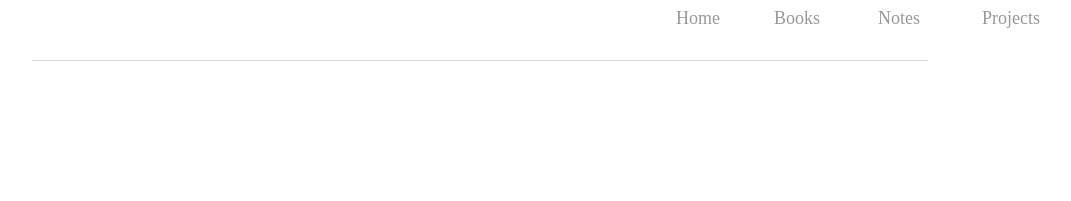
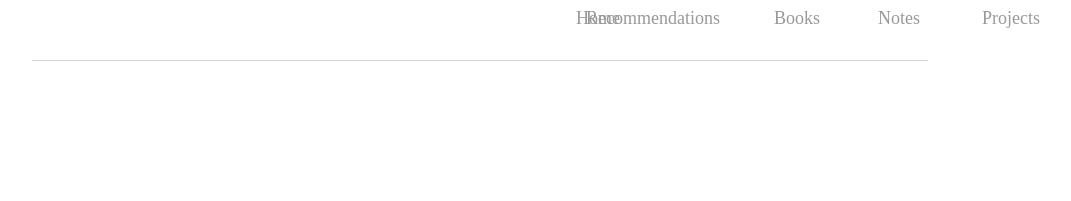
Before and after one commit to scryptive/personal, a Jekyll site: the page built from index.html, in a window 1280 px wide. Shown: the top 201 px of the page, without its empty margins (160-1231 px from the left). Built offline with Jekyll 4.4.1, drawn with Linux system fonts in a browser that asks for light colours.

Commit message:
Update default.html

```diff
--- a/_layouts/default.html
+++ b/_layouts/default.html
@@ -34,10 +34,17 @@
     font-size: 18px;
 }
 
+.topleft {
+    position: absolute;
+    top: 8px;
+    right: 400px;
+    font-size: 18px;
+}
+
 .middleleft {
     position: absolute;
     top: 8px;
-    right: 400px;
+    right: 500px;
     font-size: 18px;
 }
 
@@ -56,6 +63,7 @@
   <div class="topright"><a href="https://scryptive.github.io/planet-fred/projects/">Projects</a></div>
   <div class="middleright"><a href="https://scryptive.github.io/planet-fred/notes/">Notes</a></div>
   <div class="middlemiddle"><a href="https://scryptive.github.io/planet-fred/books/">Books</a></div>
+  <div class="topleft"><a href="https://scryptive.github.io/planet-fred/recommendations">Recommendations</a></div>
   <div class="middleleft"><a href="https://scryptive.github.io/planet-fred/">Home</a></div>
 	</nav>
 			<footer>
```
